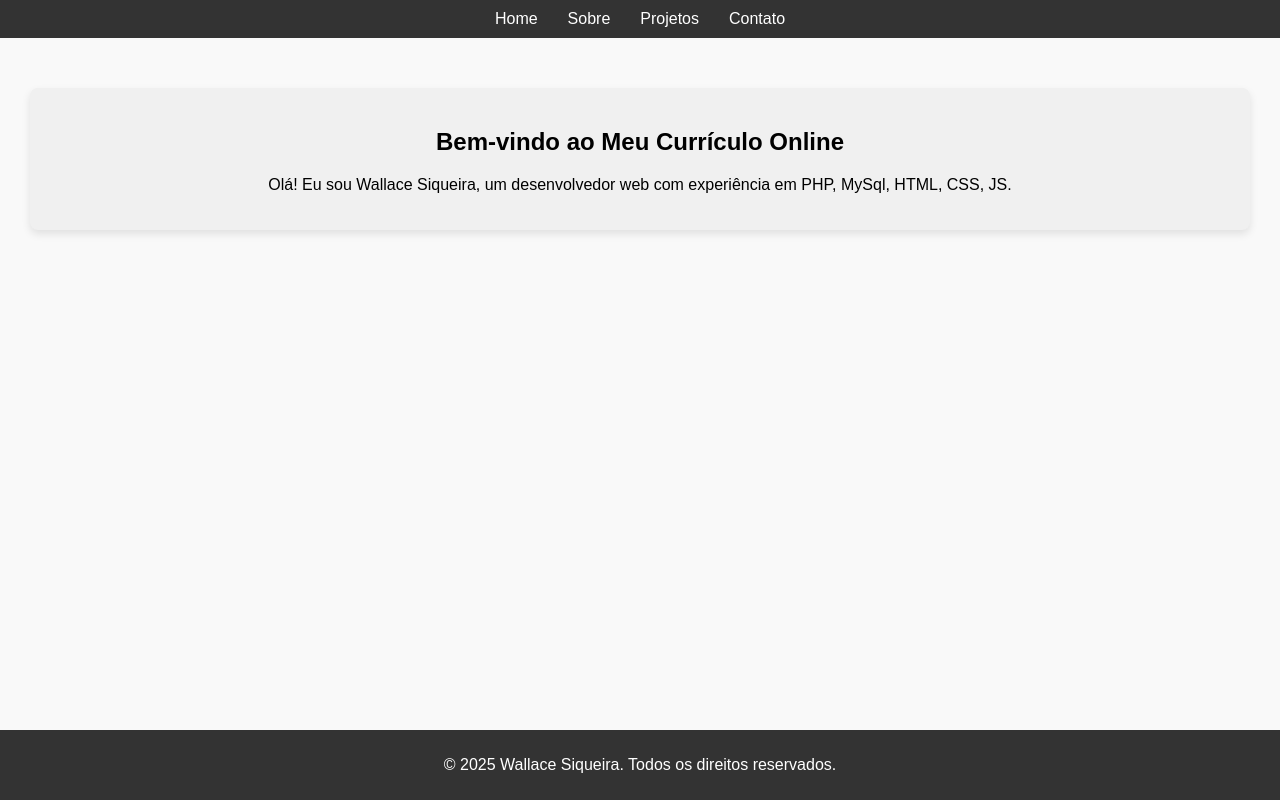
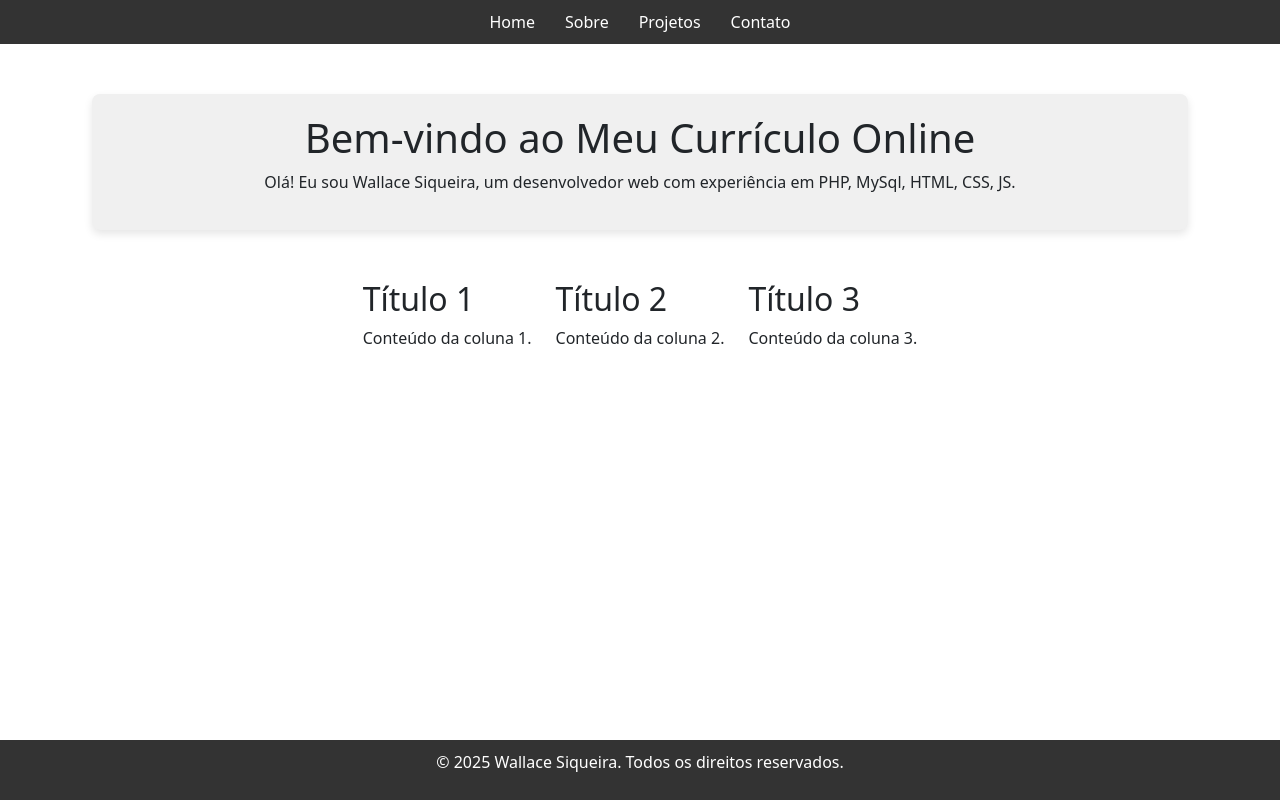
Before and after one commit to wlcSiqueira1985/github.io, a plain HTML site: page index.html in a window 1280 px wide. Drawn offline with nearby package versions, Linux system fonts and the light colour scheme.

Commit message:
Add files via upload

```diff
--- a/index.html
+++ b/index.html
@@ -3,8 +3,12 @@
 <head>
   <meta charset="UTF-8">
   <meta name="viewport" content="width=device-width, initial-scale=1.0">
-  <title>Meu Currículo Online</title>
+   <title>Meu Currículo Online</title>
   <link rel="stylesheet" href="styles.css">
+  <link href="https://cdn.jsdelivr.net/npm/bootstrap@5.3.3/dist/css/bootstrap.min.css" rel="stylesheet">
+
+  <script src="https://polyfill.io/v3/polyfill.min.js?features=es6"></script>
+<script id="MathJax-script" async src="https://cdn.jsdelivr.net/npm/mathjax@3/es5/tex-mml-chtml.js"></script>
 </head>
 <body>
   <header>
@@ -25,6 +29,22 @@
         </div>
     </section>
   </main>
+  <div class="container">
+    <div class="row">
+      <div class="col-md-4">
+        <h2>Título 1</h2>
+        <p>Conteúdo da coluna 1.</p>
+      </div>
+      <div class="col-md-4">
+        <h2>Título 2</h2>
+        <p>Conteúdo da coluna 2.</p>
+      </div>
+      <div class="col-md-4">
+        <h2>Título 3</h2>
+        <p>Conteúdo da coluna 3.</p>
+      </div>
+    </div>
+  </div>
   <footer>
     <p>&copy; 2025 Wallace Siqueira. Todos os direitos reservados.</p>
   </footer>
```
Also changed, not shown: contato.html (+4 -0 lines), projetos.html (+4 -0 lines), sobre.html (+4 -0 lines), img/Foto de perfil.jpg (added).
